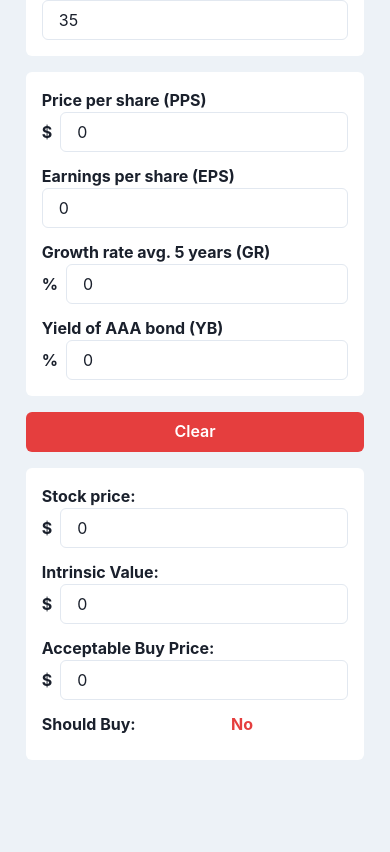
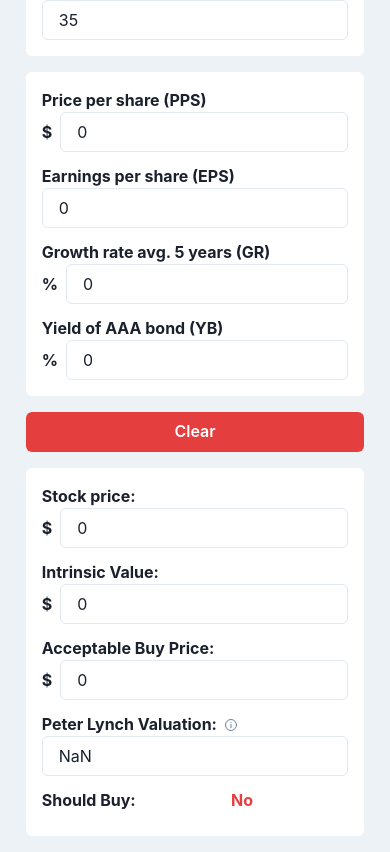
Before and after one commit to KelvinSweere/QuickIntrinsicValue, a Next.js app: page / in a window 390 px wide. Shown: the part 428-1280 px from the top of the page. Before the commit the page ends 1204 px from the top, so only its background shows below. Built offline with nearby package versions, Linux system fonts and the light colour scheme.

Commit message:
Added peter lynch valuation to mobile view. (#8)
Co-authored-by: Kelvin Sweere <kelvin.sweere@teamrockstars.nl>

```diff
--- a/src/components/calculator/output/calculator-output-mobile.tsx
+++ b/src/components/calculator/output/calculator-output-mobile.tsx
@@ -39,6 +39,13 @@ const CalculatorOutputMobile = ({
         symbol={modelParameters.currencySymbol}
         value={intrinsicValue.acceptableBuyPrice}
       />
+
+      <ReadonlyInput
+        heading="Peter Lynch Valuation: "
+        value={intrinsicValue.plValutation}
+        tooltipText="<1 overvalued, <1.5 fairly valued, >2 undervalued"
+      />
+
       <Flex flexDir="row">
         <Text fontWeight="bold" mb={2} display="flex" alignItems="center">
           Should Buy:{' '}
--- a/src/components/calculator/readonly-input.tsx
+++ b/src/components/calculator/readonly-input.tsx
@@ -1,15 +1,30 @@
-import { Box, Flex, Input, Text } from '@chakra-ui/react';
+import { InfoOutlineIcon } from '@chakra-ui/icons';
+import { Box, Flex, Input, Text, Tooltip } from '@chakra-ui/react';
 
 interface IReadonlyInputProps {
   heading: string;
   symbol?: string;
   value: string | number;
+  tooltipText?: string;
 }
 
-const ReadonlyInput = ({ heading, symbol, value }: IReadonlyInputProps) => {
+const ReadonlyInput = ({
+  heading,
+  symbol,
+  value,
+  tooltipText,
+}: IReadonlyInputProps) => {
   return (
     <Box>
-      <Text fontWeight="bold">{heading}</Text>
+      <Text fontWeight="bold">
+        {heading}
+        {tooltipText && (
+          <Tooltip label={tooltipText}>
+            <InfoOutlineIcon ml="1" w={3} h={4} color="gray.500" />
+          </Tooltip>
+        )}
+      </Text>
+
       <Flex alignItems="center">
         {symbol && (
           <Text alignSelf="center" marginRight="0.5rem">
```
